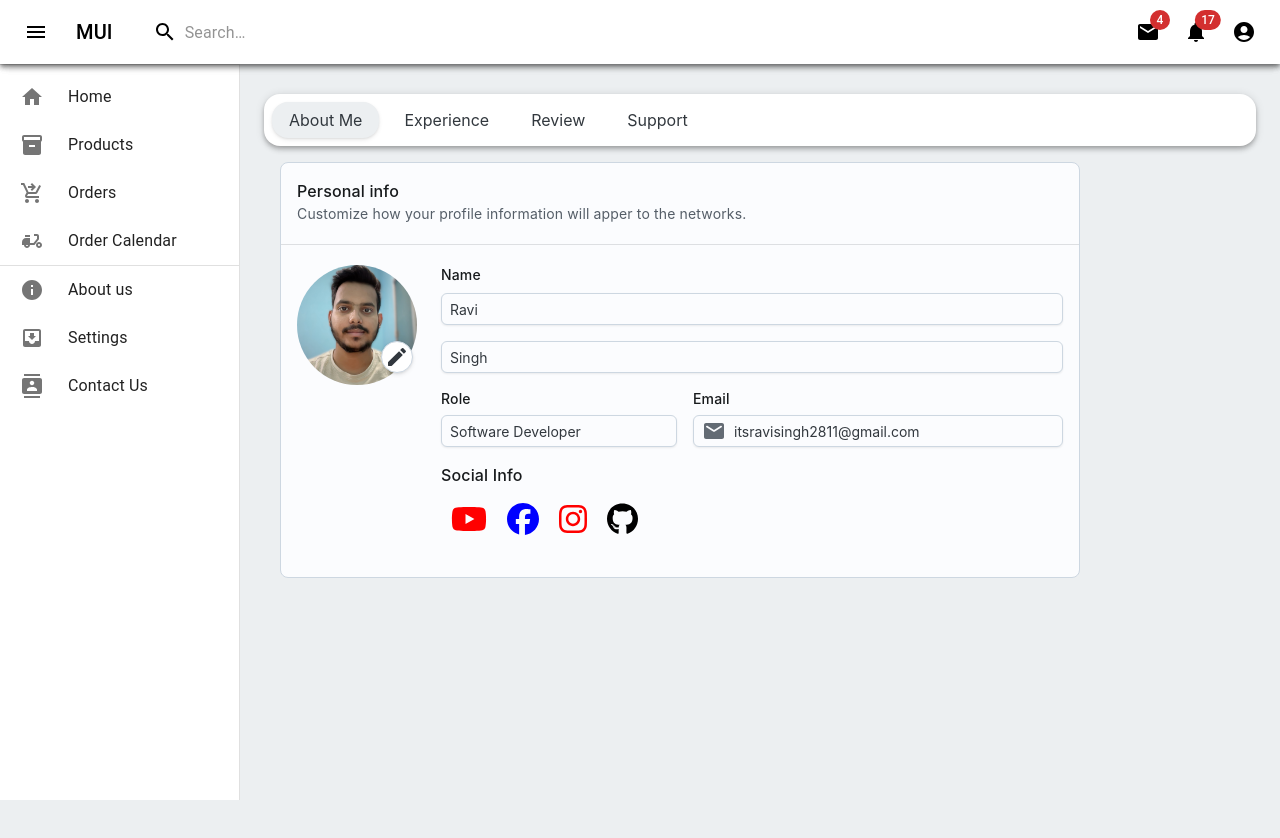
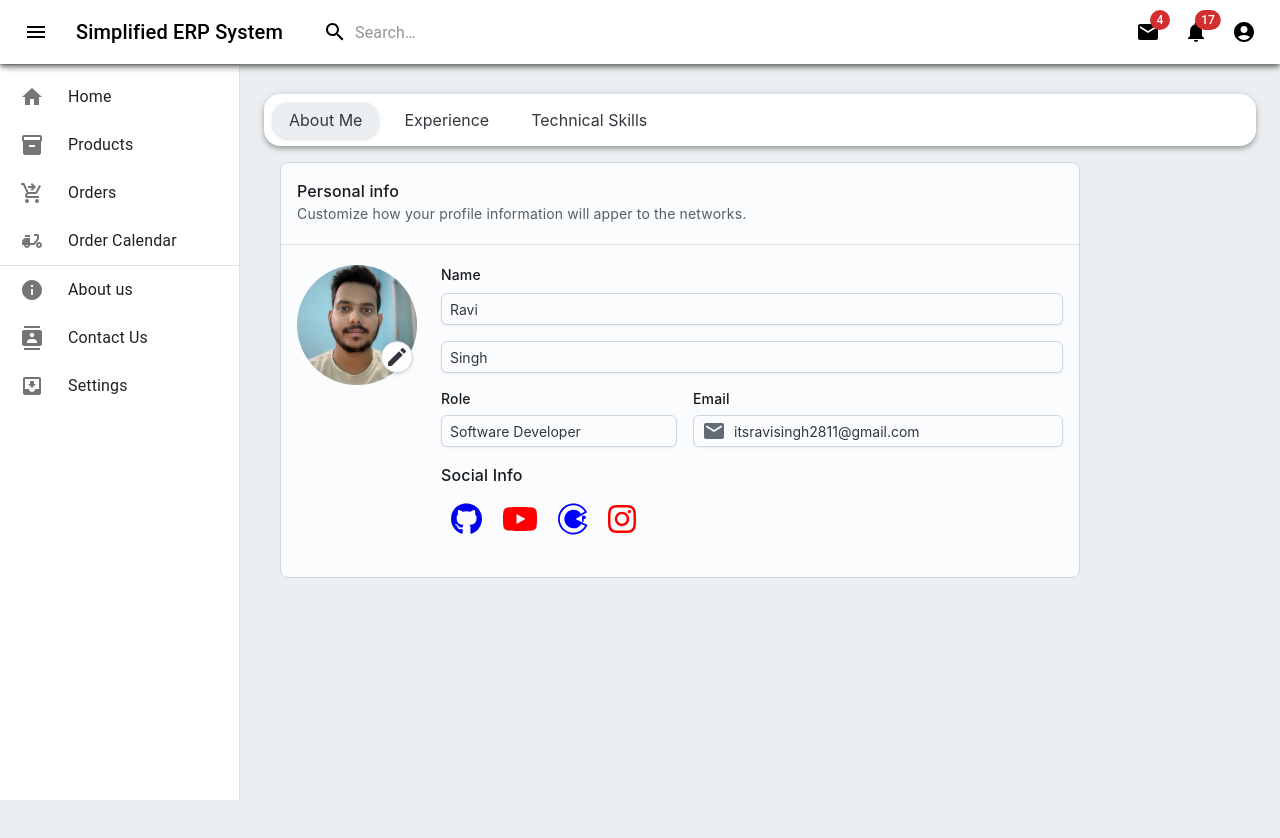
Before and after one commit to ravisingh2811/erp1-system, a React (Vite) app: page /about in a window 1280 px wide. Shown: the top 838 px of the page. Built offline with nearby package versions, Linux system fonts and the light colour scheme.

Commit message:
final touchup done

```diff
--- a/src/component/Navbar.jsx
+++ b/src/component/Navbar.jsx
@@ -185,7 +185,7 @@ function Navbar() {
             component="div"
             sx={{ display: { xs: 'none', sm: 'block' } }}
           >
-            MUI
+           Simplified ERP System
           </Typography>
           <Search>
             <SearchIconWrapper>
--- a/src/component/sidebar.jsx
+++ b/src/component/sidebar.jsx
@@ -217,30 +217,6 @@ export default function Sidebar() {
           <ListItem
             disablePadding
             sx={{ display: "block" }}
-            onClick={() => navigate("/settings")}
-          >
-            <ListItemButton
-              sx={{
-                minHeight: 48,
-                justifyContent: open ? "initial" : "center",
-                px: 2.5,
-              }}
-            >
-              <ListItemIcon
-                sx={{
-                  minWidth: 0,
-                  mr: open ? 3 : "auto",
-                  justifyContent: "center",
-                }}
-              >
-                {<InboxIcon />}
-              </ListItemIcon>
-              <ListItemText primary="Settings" sx={{ opacity: open ? 1 : 0 }} />
-            </ListItemButton>
-          </ListItem>
-          <ListItem
-            disablePadding
-            sx={{ display: "block" }}
             onClick={() => navigate("/contact")}
           >
             <ListItemButton
@@ -265,6 +241,31 @@ export default function Sidebar() {
               />
             </ListItemButton>
           </ListItem>
+          <ListItem
+            disablePadding
+            sx={{ display: "block" }}
+            onClick={() => navigate("/settings")}
+          >
+            <ListItemButton
+              sx={{
+                minHeight: 48,
+                justifyContent: open ? "initial" : "center",
+                px: 2.5,
+              }}
+            >
+              <ListItemIcon
+                sx={{
+                  minWidth: 0,
+                  mr: open ? 3 : "auto",
+                  justifyContent: "center",
+                }}
+              >
+                {<InboxIcon />}
+              </ListItemIcon>
+              <ListItemText primary="Settings" sx={{ opacity: open ? 1 : 0 }} />
+            </ListItemButton>
+          </ListItem>
+
         </List>
 
       </Drawer>
--- a/src/pages/About.jsx
+++ b/src/pages/About.jsx
@@ -9,6 +9,7 @@ import Box from "@mui/material/Box";
 import Navbar from "../component/Navbar";
 import Profile from "../tabs/Profile";
 import Experience from "../tabs/Experience";
+import Skill from "../tabs/Skill";
 
 function About() {
   return (
@@ -30,27 +31,30 @@ function About() {
                   p: 0.5,
                   gap: 1,
                   borderRadius: "xl",
-                  backgroundColor:"#ffffff",
-                  padding:1,
-                  boxShadow: "0px 2px 4px -1px rgba(0,0,0,0.2), 0px 4px 5px 0px rgba(0,0,0,0.14), 0px 1px 10px 0px rgba(0,0,0,0.12)",
-                 // bgcolor: "background.level1",
+                  backgroundColor: "#ffffff",
+                  padding: 1,
+                  boxShadow:
+                    "0px 2px 4px -1px rgba(0,0,0,0.2), 0px 4px 5px 0px rgba(0,0,0,0.14), 0px 1px 10px 0px rgba(0,0,0,0.12)",
+                  // bgcolor: "background.level1",
                   [`& .${tabClasses.root}[aria-selected="true"]`]: {
                     boxShadow: "sm",
-                    borderRadius:"xl",
+                    borderRadius: "xl",
                     bgcolor: "#eceff1",
                   },
                 }}
               >
                 <Tab disableIndicator>About Me</Tab>
                 <Tab disableIndicator>Experience</Tab>
-                <Tab disableIndicator>Review</Tab>
-                <Tab disableIndicator>Support</Tab>
+                <Tab disableIndicator>Technical Skills</Tab>
               </TabList>
               <TabPanel value={0}>
-                <Profile/>
+                <Profile />
               </TabPanel>
               <TabPanel value={1}>
-                <Experience/>
+                <Experience />
+              </TabPanel>
+              <TabPanel value={2}>
+                <Skill />
               </TabPanel>
             </Tabs>
           </Box>
--- /dev/null
+++ b/src/tabs/Skill.jsx
@@ -0,0 +1,75 @@
+import React from "react";
+import Sidebar from "../component/sidebar";
+import Navbar from "../component/Navbar";
+import Box from "@mui/material/Box";
+import AspectRatio from "@mui/joy/AspectRatio";
+import Divider from "@mui/joy/Divider";
+import FormControl from "@mui/joy/FormControl";
+import FormLabel from "@mui/joy/FormLabel";
+import Input from "@mui/joy/Input";
+import IconButton from "@mui/joy/IconButton";
+import Stack from "@mui/joy/Stack";
+import Typography from "@mui/joy/Typography";
+import Card from "@mui/joy/Card";
+import EmailRoundedIcon from "@mui/icons-material/EmailRounded";
+import EditRoundedIcon from "@mui/icons-material/EditRounded";
+import SocialFlow from "./Socialicon";
+
+function Skill() {
+  return (
+    <>
+      <div className="bgcolor">
+        <Navbar />
+        <Sidebar />
+        <Card style={{ width: 100 + "vh", minHeight: 35 + "vh" }}>
+          <Box sx={{ mb: 1 }}>
+            <Typography
+              sx={{ fontSize: 25, fontWeight: "bolder" }}
+              variant="h1"
+            >
+              Technical Skills
+            </Typography>
+            <hr />
+            <Stack
+              direction="column"
+              spacing={1}
+              sx={{ display: { xs: "none", md: "flex" }, my: 1 }}
+            >
+              <Typography variant="h2">
+                {" "}
+                <span style={{ fontSize: 18, fontWeight: "bolder" }}>
+                  Languages:
+                </span>{" "}
+                C++, Java, PHP, JavaScript{" "}
+              </Typography>
+              <Typography variant="h2">
+                {" "}
+                <span style={{ fontSize: 18, fontWeight: "bolder" }}>
+                  Technologies:
+                </span>{" "}
+                Git, GitHub, jQuery, Ajax, ReactJs, NodeJs, Bootstrap, HTML,
+                CSS, Postman, WordPress, Visual Studio Code Concepts: Operating
+                Systems, Data Structure and Algorithm, Oops, Networking, System
+                Design{" "}
+              </Typography>
+              <Typography variant="h2">
+                {" "}
+                <span style={{ fontSize: 18, fontWeight: "bolder" }}>
+                  General:
+                </span>{" "}
+                Flexibility, Team Work, Effective Communication, Determination,
+                Quick learner, Problem-Solving{" "}
+              </Typography>
+            </Stack>
+          </Box>
+        </Card>
+      </div>
+    </>
+  );
+}
+
+export default Skill;
+//
+// Python
+// Technologies:
+// General:
--- a/src/tabs/Socialicon.jsx
+++ b/src/tabs/Socialicon.jsx
@@ -6,40 +6,47 @@ import {
   faTwitter,
   faInstagram,
   faGithub,
+  faLinkedinIn,
+  faLinkedin,
+  faLine,
+  faCodiepie,
 } from "@fortawesome/free-brands-svg-icons";
 
 export default function SocialFlow() {
   return (
     <div>
       <p className="social-container" style={{}}>
-        <a
-          href="https://www.youtube.com/c/jamesqquick"
+      <a target="_blank"
+          style={{margin: 10 + "px" }}
+          href="https://github.com/ravisingh2811/"
+          className="github social"
+        >
+          <FontAwesomeIcon icon={faGithub} size="2x" />
+        </a>
+        <a target="_blank"
+          href="http://www.youtube.com/@stacktrace5090"
           className="youtube social"
           style={{ color: "red", margin: 10 + "px" }}
         >
           <FontAwesomeIcon icon={faYoutube} size="2x" />
         </a>
         <a
+        target="_blank"
           href="https://www.facebook.com/learnbuildteach/"
           className="facebook social"
-          style={{ color: "blue", margin: 10 + "px" }}
+          style={{color: "blue", margin: 10 + "px" }}
         >
-          <FontAwesomeIcon icon={faFacebook} size="2x" />
+          <FontAwesomeIcon icon={faCodiepie} size="2x" />
         </a>
         <a
+        target="_blank"
           style={{ color: "red", margin: 10 + "px" }}
-          href="http://www.instagram.com/larnbuildteach"
+          href="https://www.instagram.com/mr.ravisingh28/"
           className="instagram social"
         >
           <FontAwesomeIcon icon={faInstagram} size="2x" />
         </a>
-        <a
-          style={{ color: "black", margin: 10 + "px" }}
-          href="https://github.com/ravisingh2811/"
-          className="twitter social"
-        >
-          <FontAwesomeIcon icon={faGithub} size="2x" />
-        </a>
+
       </p>
     </div>
   );
```
Also changed, not shown: src/tabs/Experience.jsx (+10 -8 lines), src/tabs/Profile.jsx (+42 -30 lines).
